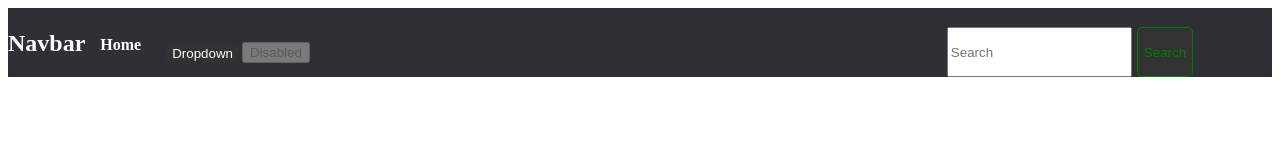
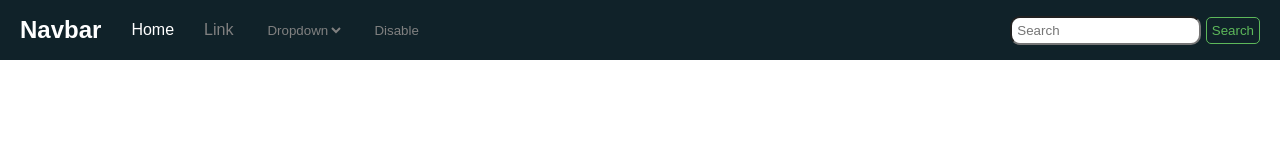
Before and after one commit to Airtcloudia/esercizi_fullstack, a plain HTML site: page Nav/es7.html in a window 1280 px wide. Drawn offline with Linux system fonts and the light colour scheme.

Commit message:
esercizio navbar css

```diff
--- a/Nav/es7.html
+++ b/Nav/es7.html
@@ -1,46 +1,37 @@
+
 <!DOCTYPE html>
 <html lang="en">
   <head>
-    <meta charset="UTF-8">
-    <meta name="viewport" content="width=device-width, initial-scale=1.0">
+    <meta charset="UTF-8" />
+    <meta name="viewport" content="width=device-width, initial-scale=1.0" />
     <title>Document</title>
-    <link rel="stylesheet" href="style.css">
+    <link rel="stylesheet" href="style.css" />
   </head>
   <body>
-        <header>
-            <div>
+    <nav>
+      <div class="hero">
         <h2>Navbar</h2>
-            </div>
-            <div>
-            <p><strong>Home</strong></p> <!-- strong per il grassetto -->
-            </div>
-            <div>
-                <a href="https://www.google.it/%22%3Elink></a>
-            </div>
-            <div class="Dropdown">
-                <button class="dropbotton">Dropdown</button>
-                <div class="dropdown-content">
+        <ul class="list">
                  <!-- utilizzo a href l'ancoraggio perchè devo far capire che è cliccabile,
                 uso strong per rendere Home più in grassetto rispetto agli altri -->
-                    <a href="">Link1</a>
-                    <a href="">Link2</a>
-                    <a href="">Link3</a>
+          <li class="nav-item"><a href="#">Home</a></li>
+          <li class="nav-item"><a href="#">Link</a></li>
+          <li class="nav-item">
+            <select name="" id="">
+              <option value="" selected>Dropdown</option>
+              <option value="1">Link</option>
+              <option value="2">Link</option>
+            </select>
+          </li>
 
+          <input class="btn" type="button" value="Disable" disabled />
+        </ul>
       </div>
-            </div>
-                <br>
-                <div class="botton">
-                    <button disabled>Disabled</button>
-                </div>
-
-                <div class="text-search">
-                    <label for="text"></label>
-                    <input type="text" name="search" id="" placeholder="Search"> <!-- utilizzo placeholder per
+      <form action="">
+        <input class="input-btn" type="search" placeholder="Search" /> <!-- utilizzo placeholder per
             inserire il suggerimeno search -->
-                    <button type="button" class="button">Search</button>
-                </div>
+        <input class="button" type="button" value="Search" />
+      </form>
     </nav>
-        </header>
-
   </body>
 </html>
--- a/Nav/style.css
+++ b/Nav/style.css
@@ -1,73 +1,67 @@
-header {
-  display:flex;
-  background-color: rgb(47, 47, 53);
-  justify content:center;
-  align-items: center;
 
+:root {
+  --clr-primary: #102229;
+  --clr-white: #fff;
+  --clr-gray: gray;
+  --clr-green: #5db85a;
 }
 
-h2 {
-  color:white;
-  height: 25px;
+* {
+  margin: 0;
+  padding: 0;
+  box-sizing: border-box;
 }
 
-p{
-  color: white;
-  margin-left: 15px;
-  margin-top: 20px;
+body {
+  font-family: Arial, sans-serif;
+}
+nav {
+  height: 60px;
+  padding: 20px;
 }
 
-a{
+nav,
+.hero,
+.list {
   display: flex;
-  opacity: -0,5;
-  text-decoration: none;
-  color: white;
-  margin-left:15px ;
-  margin-top: 22px;
-
+  align-items: center;
+  justify-content: space-between;
+  background-color: var(--clr-primary);
+  color: var(--clr-white);
+  gap: 30px;
 }
 
-.dropbotton{
-  background-color: rgb(51, 50, 50);
-  color: white;
-  border: none;
-  margin-left: 10px;
-
+.list {
+  list-style: none;
+}
+.list li a {
+  color: var(--clr-white);
+  text-decoration: none;
 }
 
-.dropdown-content{
-  display: none;
+.nav-item:nth-of-type(2) a,
+select {
+  color: var(--clr-gray);
 }
-
-.dropdown{
-  position: relative;
-  display: flex;
-  color: white;
-  margin-bottom: 5px;
-
+select {
+  outline: none;
+  background-color: var(--clr-primary);
+  border: none;
 }
-
-.botton{
- display: inline;
- margin-top: 20px;
- margin-left: 3px;
-
+.btn {
+  outline: none;
+  background-color: var(--clr-primary);
+  border: none;
+  color: var(--clr-gray);
 }
-
-.text-search{
-  display: flex;
-  justify-content: center;
-margin-left: 50%;
-margin-top: 19px;
-height: 50px;
-border-radius: 30px;
-gap: 5px;
+.input-btn{
+  padding: 5px;
+  border-radius: 10px; /* arrotondati */
 }
-
-.button{
-  background-color: rgb(51, 50, 50);
-  border: 1px green solid;
-  color: green;
-  height: 50px;
+.button {
+  color: var(--clr-green);
+  background-color: var(--clr-primary);
+  border: 1px solid var(--clr-green);
   border-radius: 5px;
+  padding: 5px;
 }
```
Lines whose indentation alone changed are shown as unchanged.
